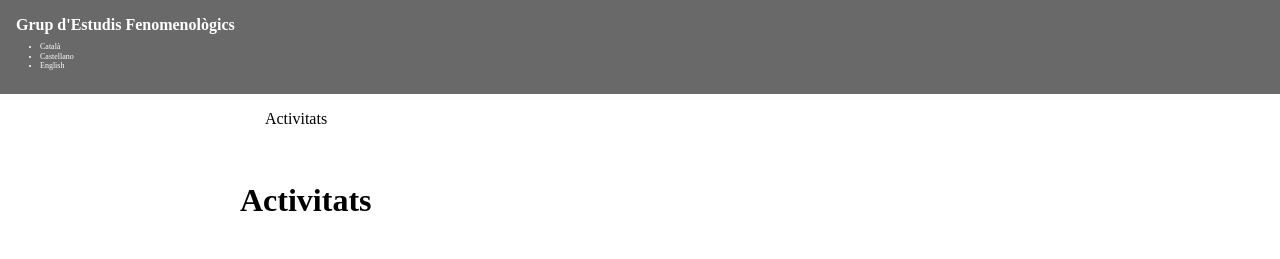
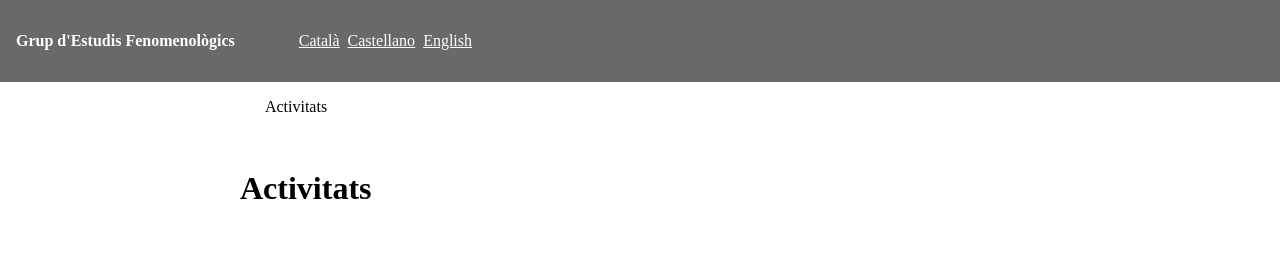
Before and after one commit to aadroher/static_gef, a Gatsby site: page /activities in a window 1280 px wide. Built offline with nearby package versions, Linux system fonts and the light colour scheme; Gatsby itself is replaced by a stand-in of ours.

Commit message:
Gets proof of concept for useState.

```diff
--- a/src/layouts/Header.jsx
+++ b/src/layouts/Header.jsx
@@ -15,6 +15,7 @@ const HeadingContainer = styled.div`
 
 const SiteTitle = styled.h1`
   margin: 0 1rem;
+  display: inline-block;
 `;
 
 const Heading = () => (
--- a/src/layouts/LanguageSelector.jsx
+++ b/src/layouts/LanguageSelector.jsx
@@ -1,4 +1,4 @@
-import React from 'react';
+import React, { useState } from 'react';
 import styled from 'styled-components';
 
 const languages = [
@@ -16,16 +16,43 @@ const languages = [
   },
 ];
 
-const StyledLanguageSelector = styled.div``;
+const StyledLanguageSelector = styled.div`
+  display: inline;
+  font-size: 1rem;
+  ul {
+    display: inline-block;
+    list-style-type: none;
+    li {
+      display: inline;
+      margin-left: 8px;
 
-const LanguageSelector = () => (
-  <StyledLanguageSelector>
-    <ul>
-      {languages.map(({ name }) => (
-        <li>{name}</li>
-      ))}
-    </ul>
-  </StyledLanguageSelector>
-);
+      a {
+        color: white;
+      }
+    }
+  }
+`;
 
+const LanguageSelector = () => {
+  const [{ code: selectedCode }, setSelected] = useState({ code: 'ca' });
+  console.log({ selectedCode });
+  return (
+    <StyledLanguageSelector>
+      <ul>
+        {languages.map(({ name, code }) => (
+          <li key={code}>
+            <a
+              href="#"
+              onClick={() => {
+                setSelected({ code });
+              }}
+            >
+              {name}
+            </a>
+          </li>
+        ))}
+      </ul>
+    </StyledLanguageSelector>
+  );
+};
 export default LanguageSelector;
```
